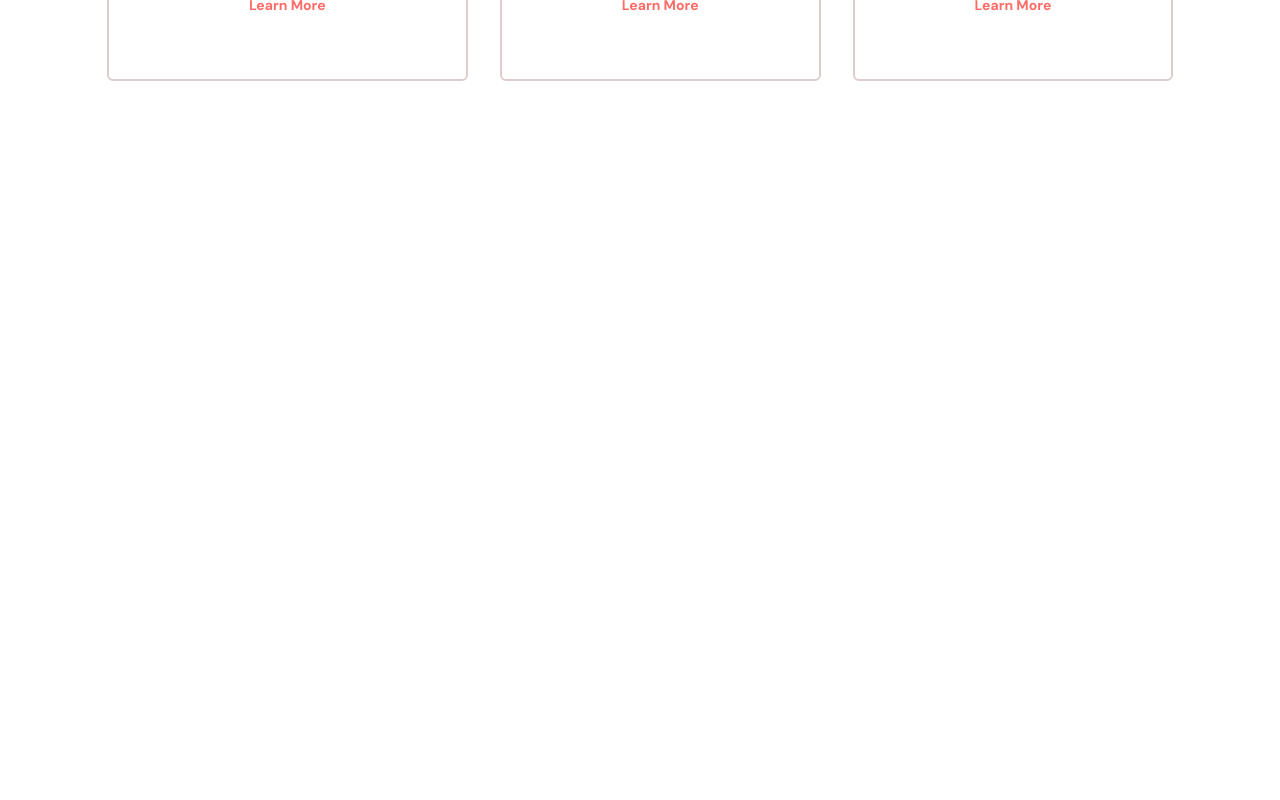
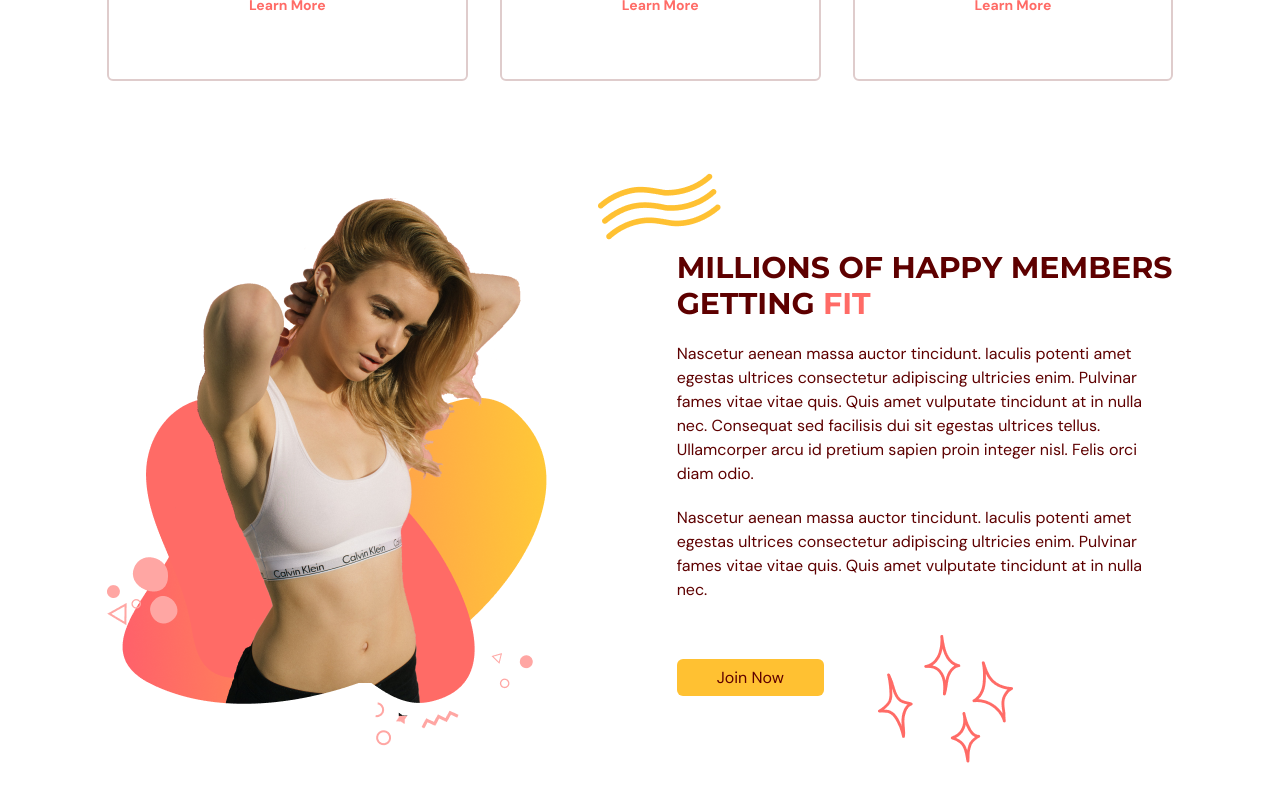
Before and after one commit to minhalAftab/gym-react-website, a React (Vite) app: page / in a window 1280 px wide. Shown: the part 1303-2103 px from the top of the page. Before the commit the page ends 1600 px from the top, so only its background shows below. Built offline with nearby package versions, Linux system fonts and the light colour scheme.

Commit message:
Added Graphics and text to Benefits Page

```diff
--- a/src/scenes/benefits/Benefit.tsx
+++ b/src/scenes/benefits/Benefit.tsx
@@ -8,7 +8,7 @@
   setSelectedPage: (value: SelectedPage) => void;
 };
 const childVariant = {
-  hiden: { opacity: 0, scale: 0.9 },
+  hidden: { opacity: 0, scale: 0.9 },
   visible: { opacity: 1, scale: 1 },
 };
 const Benefit = ({ icon, title, description, setSelectedPage }: Props) => {
--- a/src/scenes/benefits/index.tsx
+++ b/src/scenes/benefits/index.tsx
@@ -7,6 +7,8 @@
 } from "@heroicons/react/24/solid";
 import { motion } from "framer-motion";
 import Benefit from "./Benefit";
+import ActionButton from "@/shared/ActionButton";
+import BenefitsPageGraphic from "@/assets/BenefitsPageGraphic.png";
 
 type Props = {
   setSelectedPage: (value: SelectedPage) => void;
@@ -36,7 +38,7 @@
 const container = {
   hidden: {},
   visible: {
-    tranistion: { staggerChildren: 0.2 },
+    transition: { staggerChildren: 0.2 },
   },
 };
 
@@ -48,14 +50,24 @@
         onViewportEnter={() => setSelectedPage(SelectedPage.Benefits)}
       >
         {/** HEADER */}
-        <div className="md:my-5 md:w-3/5">
+        <motion.div
+          className="md:my-5 md:w-3/5"
+          initial="hidden"
+          whileInView="visible"
+          viewport={{ once: true, amount: 0.5 }}
+          transition={{ duration: 0.5 }}
+          variants={{
+            hidden: { opacity: 0, x: -50 },
+            visible: { opacity: 1, x: 0 },
+          }}
+        >
           <HText>MORE THAN JUST A GYM</HText>
           <p className="my-5 text-sm">
             We provide world class fitness equipment, trainers and classes to
             get you to your ultimate fitness goals with ease. We provide true
             care into each and every member.
           </p>
-        </div>
+        </motion.div>
         {/** BENEFITS */}
         <motion.div
           className="mt-5 items-center justify-between gap-8 md:flex"
@@ -74,6 +86,58 @@
             />
           ))}
         </motion.div>
+        {/** GRAPHICS AND DESCRIPTION */}
+        <div
+          className="justify-bet mt-16 items-center
+        gap-20 md:mt-28 md:flex"
+        >
+          {/** GRAPHIC */}
+          <img
+            className="mx-auto"
+            alt="benefits-page-graphic"
+            src={BenefitsPageGraphic}
+          />
+          {/** DESCRIPTION*/}
+          <div>
+            {/** TITLE */}
+            <div className="relative ">
+              <div className="before:absolute before:-left-20 before:-top-20 before:content-abstractwaves">
+                <div>
+                  <HText>
+                    MILLIONS OF HAPPY MEMBERS GETTING{" "}
+                    <span className="text-primary-500">FIT</span>
+                  </HText>
+                </div>
+              </div>
+            </div>
+
+            {/** DESCRIPT */}
+            <div>
+              <p className="my-5">
+                Nascetur aenean massa auctor tincidunt. Iaculis potenti amet
+                egestas ultrices consectetur adipiscing ultricies enim. Pulvinar
+                fames vitae vitae quis. Quis amet vulputate tincidunt at in
+                nulla nec. Consequat sed facilisis dui sit egestas ultrices
+                tellus. Ullamcorper arcu id pretium sapien proin integer nisl.
+                Felis orci diam odio.
+              </p>
+              <p className="mb-5">
+                Nascetur aenean massa auctor tincidunt. Iaculis potenti amet
+                egestas ultrices consectetur adipiscing ultricies enim. Pulvinar
+                fames vitae vitae quis. Quis amet vulputate tincidunt at in
+                nulla nec.
+              </p>
+            </div>
+            {/** BUTTON */}
+            <div className="relative mt-16">
+              <div className="before:absolute before:-bottom-20 before:right-40 before:z-[-1] before:content-sparkles">
+                <ActionButton setSelectedPage={setSelectedPage}>
+                  Join Now
+                </ActionButton>
+              </div>
+            </div>
+          </div>
+        </div>
       </motion.div>
     </section>
   );
```
